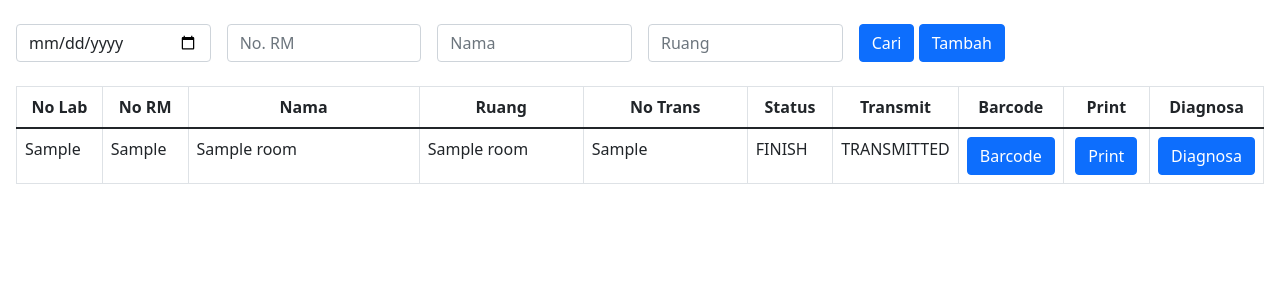
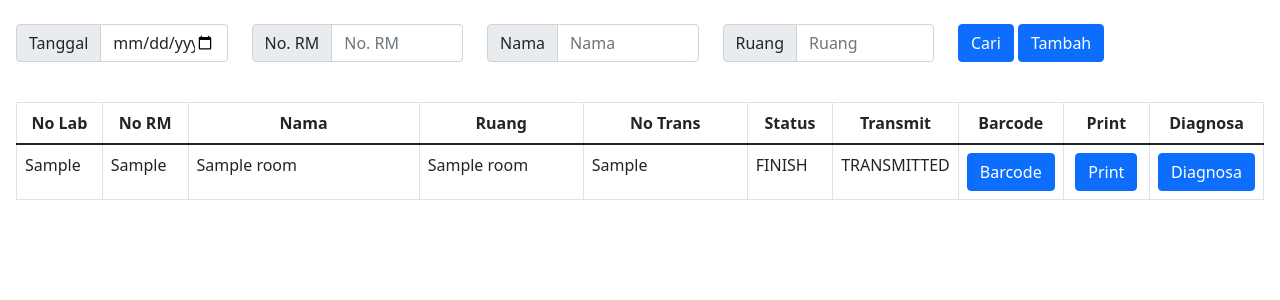
Before and after one commit to triagungj/LIS-Mediclab, a PHP site: page /worklist.php?date=1 in a window 1280 px wide. Shown: the part 74-374 px from the top of the page. Run offline with PHP 8.4, Linux system fonts and the light colour scheme; the visitor is signed in with stand-in values (Sample User, id 1); tables that the repository leaves empty or names only in its code hold one stand-in row (values such as "Sample post"); data that the repository does not hold is empty.

Commit message:
search feature

```diff
--- a/worklist.php
+++ b/worklist.php
@@ -19,13 +19,13 @@ if (isset($_SESSION['username'])) {
 }
 
 
-if (isset($_GET['date']) && isset($_GET['norm']) && isset($_GET['name']) && isset($_GET['room'])) {
+if (isset($_GET['date']) && isset($_GET['norm']) && isset($_GET['name_patient']) && isset($_GET['room'])) {
     $date = $_GET['date'];
     $norm = $_GET['norm'];
-    $name = $_GET['name'];
+    $name_patient = $_GET['name_patient'];
     $room = $_GET['room'];
     $sqlReport = "SELECT * FROM report LEFT JOIN room ON report.room=room.room_kd
-        WHERE name_patient LIKE '%$name%' AND date_report LIKE '$date%'
+        WHERE name_patient LIKE '%$name_patient%' AND date_report LIKE '$date%'
         AND norm LIKE '%$norm%' AND room LIKE '%$room%'";
     $resultReport = mysqli_query($conn, $sqlReport);
 } else {
@@ -61,38 +61,45 @@ if (isset($_GET['date']) && isset($_GET['norm']) && isset($_GET['name']) && isse
         </div>
     </div>
 
-    <form method="GET" action="worklist.php" class="row row-cols-lg-auto g-3 align-items-center mt-2 mb-4 ms-2 me-2">
-        <div class="col-2 col-lg-2">
-            <label class="visually-hidden ml-4" for="inlineFormInputGroupDate">Tanggal</label>
-            <div class="input-group">
+    <div class="ps-3">
+        <form method="GET" action="worklist.php" class="row mt-2 mb-4">
+            <div class="col-9 row pt-3">
+                <div class="col-6 col-lg-3">
+                    <div class="input-group input-group-default mb-3">
+                        <span class="input-group-text">Tanggal</span>
                         <input value="<?= $_GET['date']; ?>" name="date" type="date" class="form-control" id="inlineFormInputGroupDate" placeholder="Tanggal">
                     </div>
                 </div>
-        <div class="col-2 col-lg-2">
-            <label class="visually-hidden ml-4" for="inlineFormInputGroupRegistNumber">No. RM</label>
-            <div class="input-group">
+
+                <div class="col-6 col-lg-3">
+                    <div class="input-group input-group-default mb-3">
+                        <span class="input-group-text">No. RM</span>
                         <input value="<?= $_GET['norm']; ?>" name="norm" type="text" class="form-control" id="inlineFormInputGroupRegistNumber" placeholder="No. RM">
                     </div>
                 </div>
-        <div class="col-2 col-lg-2">
-            <label class="visually-hidden ml-4" for="inlineFormInputGroupName">Nama</label>
-            <div class="input-group">
-                <input value="<?= $_GET['name']; ?>" name="name" type="text" class="form-control" id="inlineFormInputGroupName" placeholder="Nama">
+
+                <div class="col-6 col-lg-3">
+                    <div class="input-group input-group-default mb-3">
+                        <span class="input-group-text">Nama</span>
+                        <input value="<?= $_GET['name_patient']; ?>" name="name_patient" type="text" class="form-control" id="inlineFormInputGroupName" placeholder="Nama">
                     </div>
                 </div>
-        <div class="col-2 col-lg-2">
-            <label class="visually-hidden ml-4" for="inlineFormInputGroupRoom">Ruang</label>
-            <div class="input-group">
+
+                <div class="col-6 col-lg-3">
+                    <div class="input-group input-group-default mb-3">
+                        <span class="input-group-text">Ruang</span>
                         <input value="<?= $_GET['room']; ?>" name="room" type="text" class="form-control" id="inlineFormInputGroupRoom" placeholder="Ruang">
                     </div>
                 </div>
+            </div>
 
-        <div class="col-4 col-lg-3">
-            <input value="Cari" type="submit" class="btn btn-primary" />
-            <a href="./add_patient.php" class="btn btn-primary" type="submit" class="btn btn-primary">Tambah</a class="btn btn-primary">
+            <div class="col-3 align-bottom">
+                <input value="Cari" type="submit" class="btn btn-primary mt-3" />
+                <a href="./add_patient.php" class="btn btn-primary mt-3" type="submit" class="btn btn-primary">Tambah</a class="btn btn-primary">
             </div>
 
         </form>
+    </div>
 
     <div class="ms-3 me-3 table-responsive-lg">
         <table class="table table-bordered">
```
Lines whose indentation alone changed are shown as unchanged.
